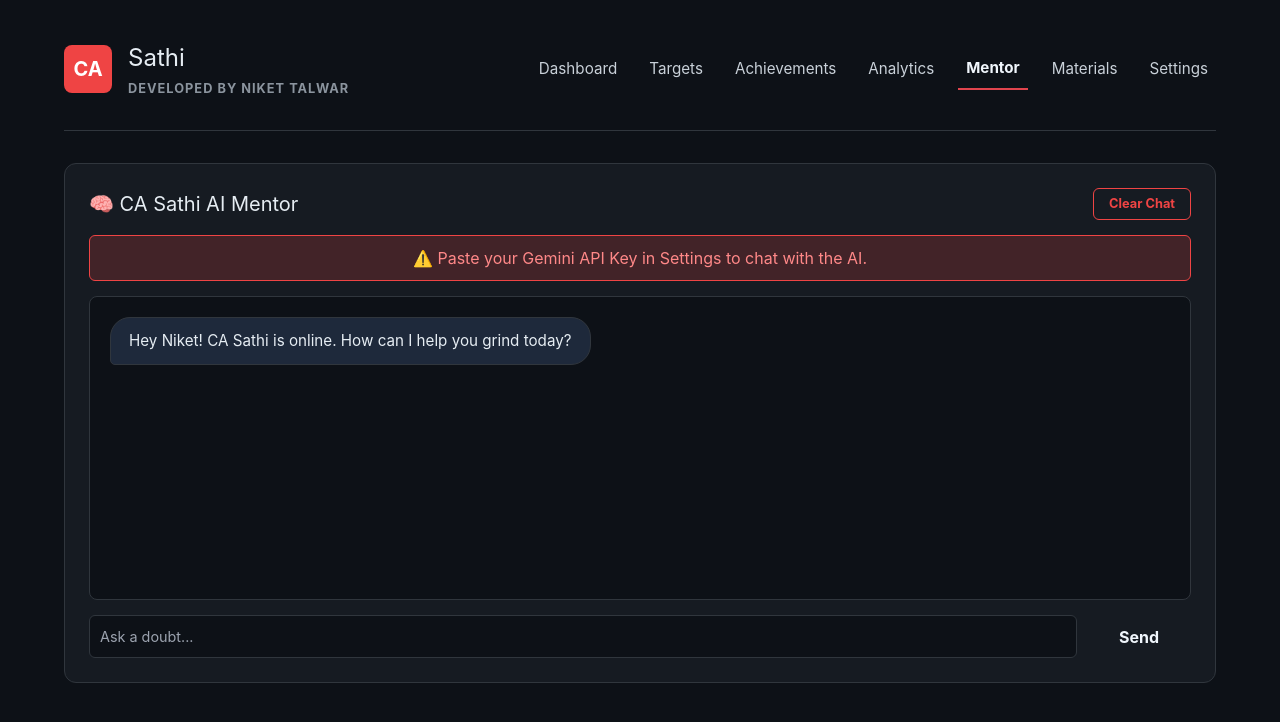
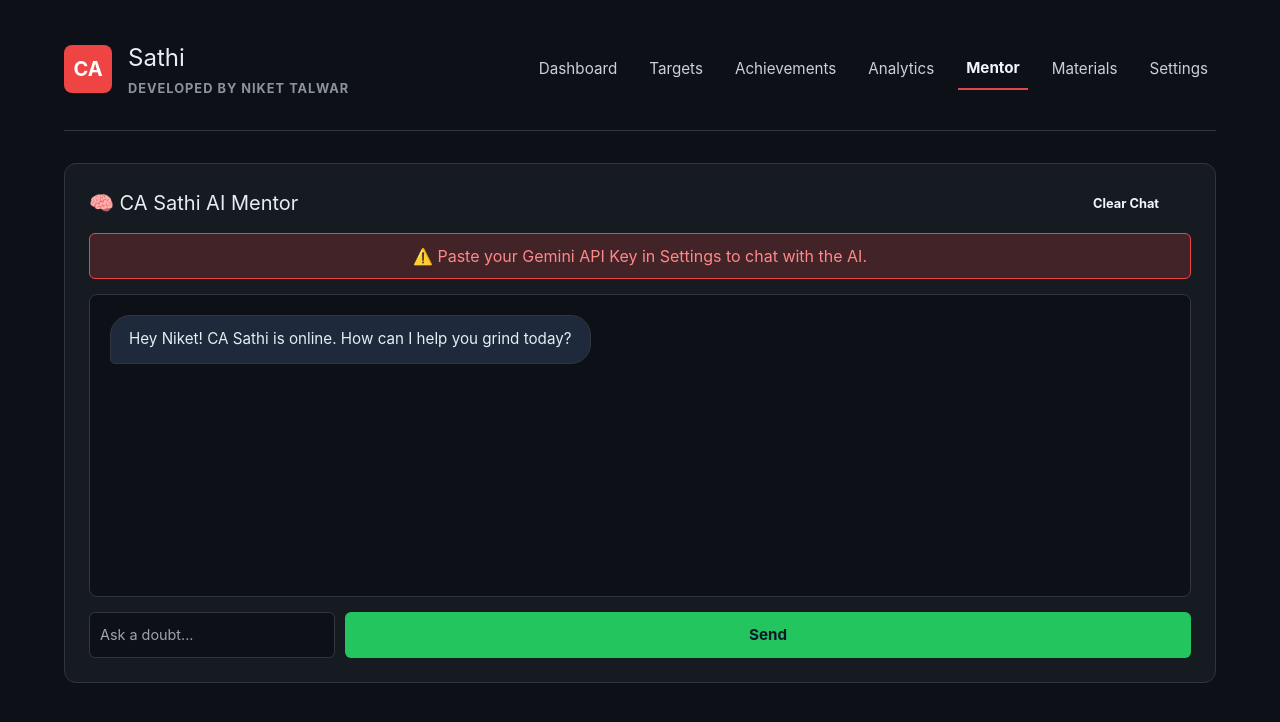
Before and after one commit to Auditcubicles/YOUR_CA_MENTOR_APP, a React (Vite) app: page / in a window 1280 px wide. Both pictures are taken after a click on the button "Mentor". Shown: the top 722 px of the page. Built offline with nearby package versions, Linux system fonts and the light colour scheme.

Commit message:
JAI MATA DIIIII

```diff
--- a/src/App.tsx
+++ b/src/App.tsx
@@ -139,7 +139,7 @@ export default function App() {
     }
   }, [sessions, dailyGoal, todayHours]);
 
-  // 🚀 NORMAL SESSION LOG
+  // 🚀 NORMAL SESSION LOG (Completes full timer)
   const logSession = useCallback(() => {
     const newSession = { id: Date.now(), subject: selectedSubject, duration: pomodoroLength, date: new Date().toISOString() };
     setSessions(s => [newSession, ...s]);
@@ -148,7 +148,7 @@ export default function App() {
     alert(`Focus Session Logged: ${pomodoroLength} mins!`);
   }, [selectedSubject, pomodoroLength]);
 
-  // 🚀 EARLY STOP & LOG
+  // 🚀 EARLY STOP & LOG (Calculates partial time)
   const endAndLogEarly = () => {
     const timeElapsedSecs = (pomodoroLength * 60) - timeLeft;
     const elapsedMins = Math.floor(timeElapsedSecs / 60);
@@ -229,7 +229,7 @@ export default function App() {
   const deleteTodo = (id) => setTodos(todos.filter(t => t.id !== id));
   const todayTodos = todos.filter(t => t.date === new Date().toLocaleDateString());
 
-  // 🧹 CLEAR CHAT HISTORY
+// 🧹 CLEAR CHAT HISTORY
   const clearChatHistory = () => {
     if (window.confirm('Are you sure you want to clear your mentor chat history?')) {
       setChatMessages([{ sender: 'bot', text: 'Hey Niket! CA Sathi is online. How can I help you grind today?' }]);
@@ -255,25 +255,24 @@ export default function App() {
         body: JSON.stringify({ contents: [{ parts: [{ text: promptText }] }] })
       });
       const data = await response.json();
-      if (data.error) {
-        if (data.error.code === 429) throw new Error("RATE LIMIT HIT: You have exhausted your free tier API requests for the minute/day. Please wait and try again!");
-        throw new Error(data.error.message);
-      }
+      if (data.error) throw new Error(data.error.message);
       return data.candidates[0].content.parts[0].text;
     };
 
-    try {
+    const modelsToTry = ['gemini-3.1-flash', 'gemini-3.0-flash', 'gemini-2.5-flash', 'gemini-2.0-flash', 'gemini-1.5-flash'];
+    let success = false;
+    let lastError = '';
+
+    for (const model of modelsToTry) {
       try {
-        const reply3 = await tryModel('gemini-3.1-flash');
-        setChatMessages([...newMsgs, { sender: 'bot', text: reply3 }]);
-      } catch (err3) {
-        console.warn("Gemini 3.1 not available. Falling back...", err3);
-        const reply2 = await tryModel('gemini-1.5-flash');
-        setChatMessages([...newMsgs, { sender: 'bot', text: reply2 }]);
+        const reply = await tryModel(model);
+        setChatMessages([...newMsgs, { sender: 'bot', text: reply }]);
+        success = true; break;
+      } catch (err) {
+        lastError = err.message;
       }
-    } catch (finalErr) {
-      setChatMessages([...newMsgs, { sender: 'bot', text: `API Error: ${finalErr.message}` }]);
     }
+    if (!success) setChatMessages([...newMsgs, { sender: 'bot', text: `API Error: Unable to connect. Last error: ${lastError}. Ensure key is fresh from aistudio.google.com!` }]);
   };
 
   const getWeeklyData = () => {
@@ -347,6 +346,7 @@ export default function App() {
         </div>
       )}
 
+      {/* 🚀 UPDATED CONTROLS WITH END & LOG */}
       <div className="timer-controls-row">
         <button className={`btn ${isActive ? 'pause' : 'start'} focus-btn`} onClick={toggleTimer}>{isActive ? 'PAUSE' : 'START'}</button>
 
@@ -564,15 +564,15 @@ export default function App() {
       {/* MENTOR */}
       {activeTab === 'Mentor' && (
         <div className="tab-content fade-in panel mentor-container">
-          <div style={{ display: 'flex', justifyContent: 'space-between', alignItems: 'center', marginBottom: '15px' }}>
-            <h2 style={{ margin: 0 }}>🧠 CA Sathi AI Mentor</h2>
-            <button className="btn reset-btn-control" style={{ width: 'auto', padding: '5px 15px', fontSize: '0.8rem' }} onClick={clearChatHistory}>Clear Chat</button>
+ <div style={{ display: 'flex', justifyContent: 'space-between', alignItems: 'center', marginBottom: '15px' }}>
+          <h2 style={{ margin: 0 }}>🧠 CA Sathi AI Mentor</h2>
+<button className="btn start chat-send-btn" style={{ width: 'auto', padding: '5px 15px', fontSize: '0.8rem' }} onClick={clearChatHistory}>Clear Chat</button>
           </div>
           {!apiKey && <div className="api-warning">⚠️ Paste your Gemini API Key in Settings to chat with the AI.</div>}
           <div className="chat-window">{chatMessages.map((msg, i) => (<div key={i} className={`chat-bubble ${msg.sender}`}>{msg.text}</div>))}</div>
           <div className="chat-input-row">
             <input type="text" value={chatInput} onChange={(e) => setChatInput(e.target.value)} onKeyPress={(e) => e.key === 'Enter' && handleSendMessage()} placeholder="Ask a doubt..." className="task-input"/>
-            <button className="btn start chat-send-btn" onClick={handleSendMessage}>Send</button>
+            <button className="btn start focus-btn" onClick={handleSendMessage}>Send</button>
           </div>
         </div>
       )}
```
